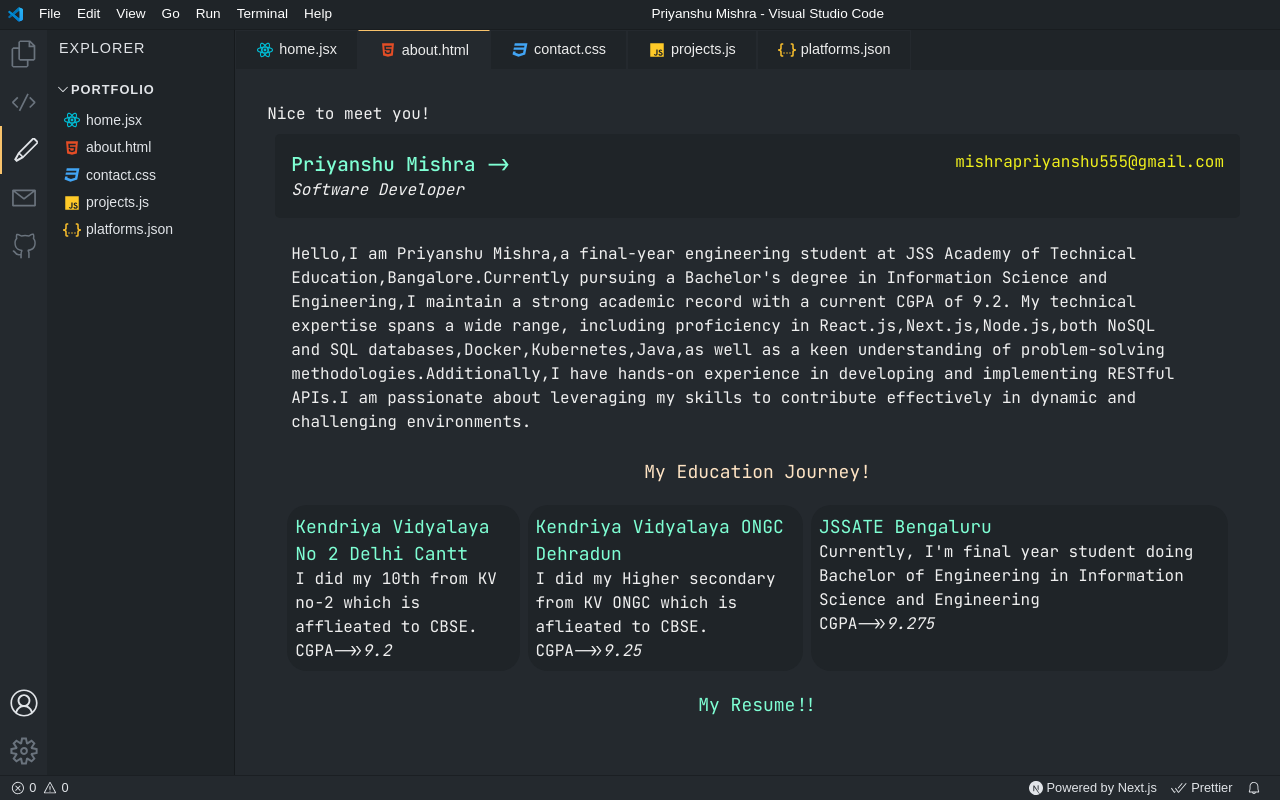
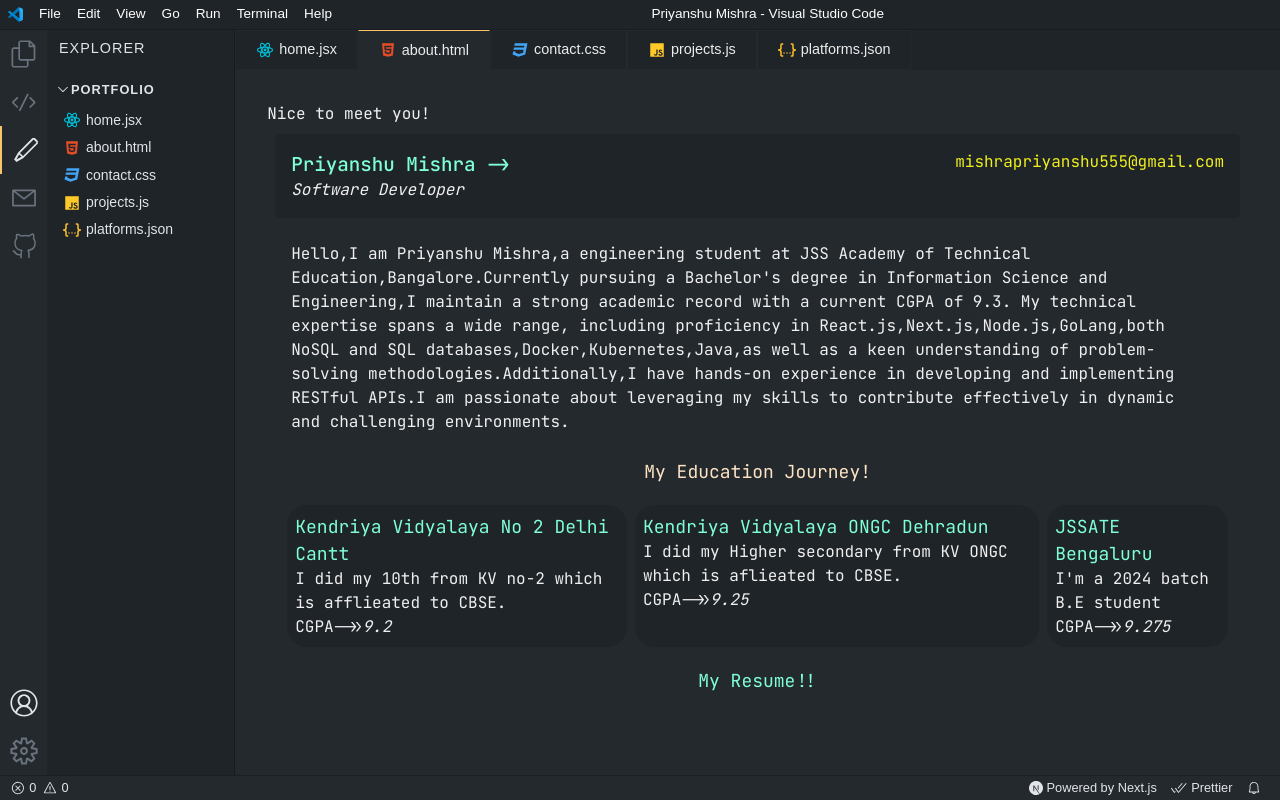
Before and after one commit to Kalyug5/my-portfolio, a Next.js app: page /about in a window 1280 px wide. Built offline with nearby package versions, Linux system fonts and the light colour scheme.

Commit message:
"updates"

```diff
--- a/pages/about.jsx
+++ b/pages/about.jsx
@@ -17,16 +17,16 @@ const AboutPage = () => {
         </div>
       </div>
       <div className={styles.intro}>
-        Hello,I am Priyanshu Mishra,a final-year engineering student at JSS
-        Academy of Technical Education,Bangalore.Currently pursuing a Bachelor's
-        degree in Information Science and Engineering,I maintain a strong
-        academic record with a current CGPA of 9.2. My technical expertise spans
-        a wide range, including proficiency in React.js,Next.js,Node.js,both
-        NoSQL and SQL databases,Docker,Kubernetes,Java,as well as a keen
-        understanding of problem-solving methodologies.Additionally,I have
-        hands-on experience in developing and implementing RESTful APIs.I am
-        passionate about leveraging my skills to contribute effectively in
-        dynamic and challenging environments.
+        Hello,I am Priyanshu Mishra,a engineering student at JSS Academy of
+        Technical Education,Bangalore.Currently pursuing a Bachelor's degree in
+        Information Science and Engineering,I maintain a strong academic record
+        with a current CGPA of 9.3. My technical expertise spans a wide range,
+        including proficiency in React.js,Next.js,Node.js,GoLang,both NoSQL and
+        SQL databases,Docker,Kubernetes,Java,as well as a keen understanding of
+        problem-solving methodologies.Additionally,I have hands-on experience in
+        developing and implementing RESTful APIs.I am passionate about
+        leveraging my skills to contribute effectively in dynamic and
+        challenging environments.
       </div>
       <p className={styles.edu}>My Education Journey!</p>
       <div className={styles.edu__content}>
@@ -50,10 +50,7 @@ const AboutPage = () => {
         </div>
         <div className={styles.junior}>
           <p className={styles.sub_heading}>JSSATE Bengaluru</p>
-          <div>
-            Currently, I'm final year student doing Bachelor of Engineering in
-            Information Science and Engineering
-          </div>
+          <div>I'm a 2024 batch B.E student</div>
           <p>
             CGPA->><i>9.275</i>
           </p>
```
